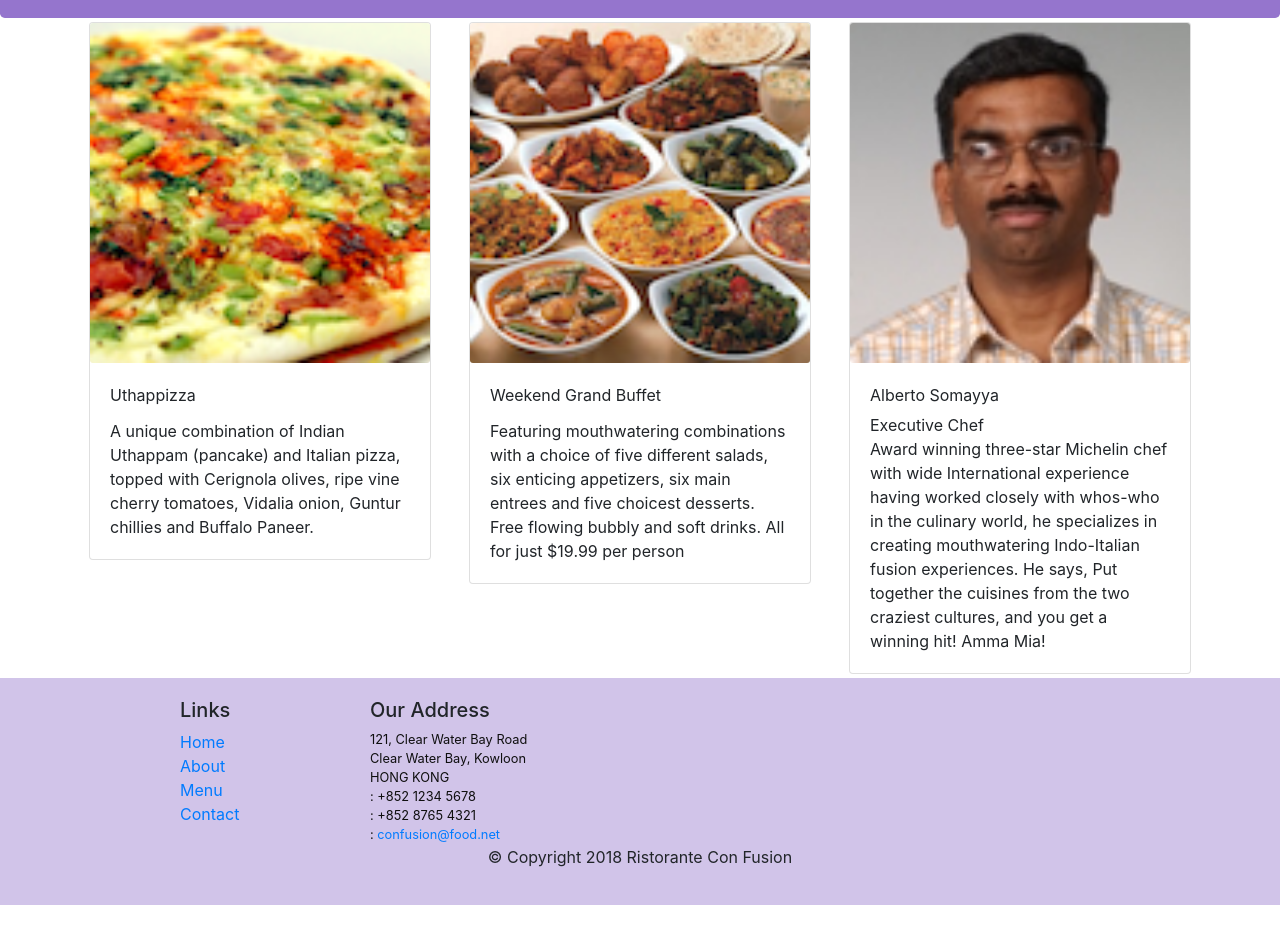
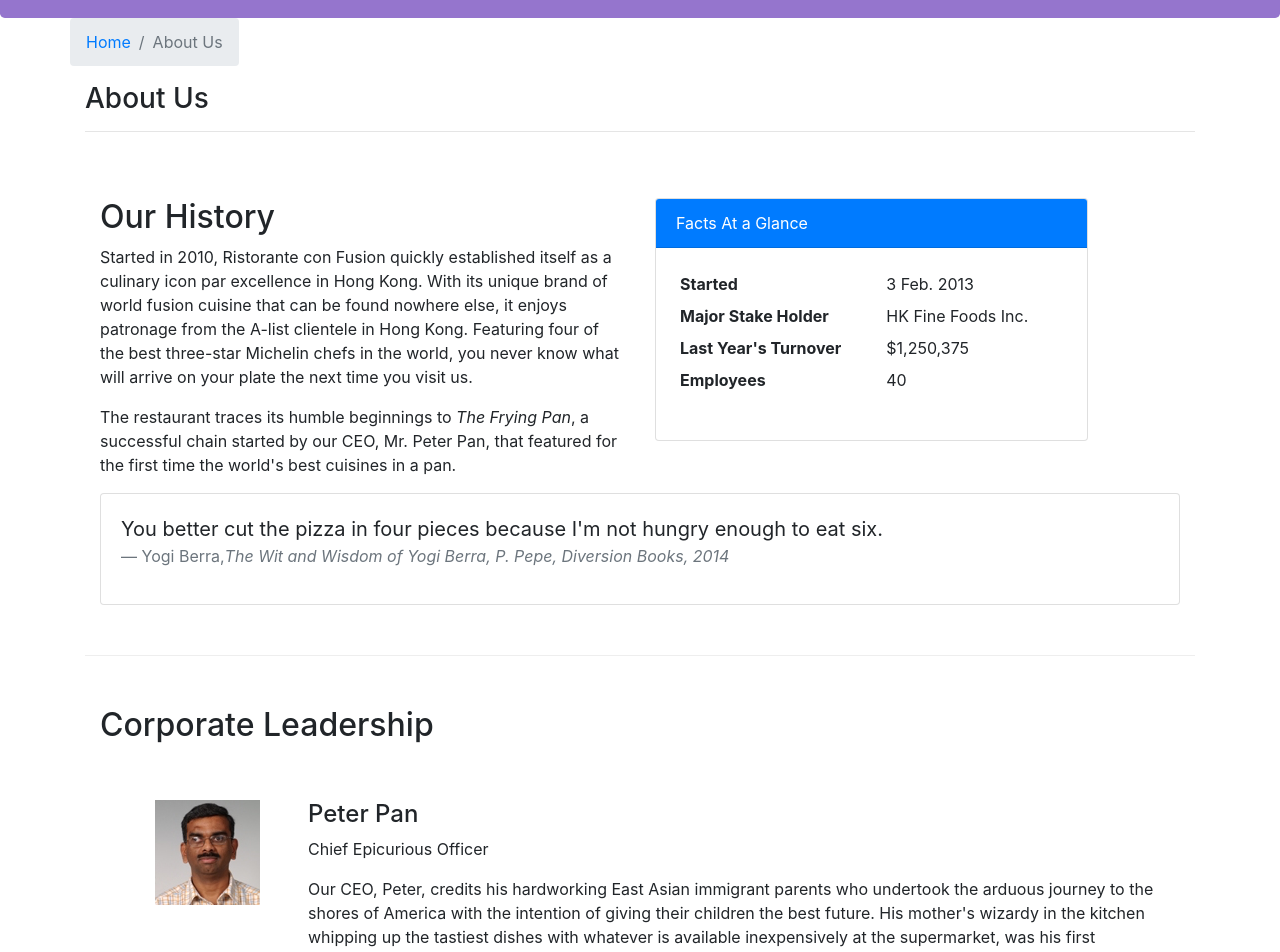
Before and after one commit to Raviteja582/react_course, a React (Create React App) app: page /aboutus in a window 1280 px wide. Before the commit this address led to /home. Shown: the part 300-1252 px from the top of the page. Before the commit the page ends 1205 px from the top, so only its background shows below. Built offline with nearby package versions, Linux system fonts and the light colour scheme; the HTML template or start-up script is replaced by a standard one.

Commit message:
Added AboutComponent in the MainComponent.

```diff
--- /dev/null
+++ b/src/components/AboutComponent.js
@@ -0,0 +1,93 @@
+import React from 'react';
+import { Breadcrumb, BreadcrumbItem, Card, CardBody, CardHeader, Media } from 'reactstrap';
+import { Link } from 'react-router-dom';
+
+function RenerList({leaders}){
+    return (
+        <div key={leaders.id} className="col-12 mt-5">
+            <Media tag="li">
+                <Media left>
+                    <Media object src={leaders.image} alt={leaders.name} />
+                </Media>
+                <Media body className="ml-5">
+                    <Media heading>{leaders.name}</Media>
+                    <p>{leaders.designation}</p>
+                    <p>{leaders.description}</p>
+                </Media>
+            </Media>
+        </div>
+    );
+}
+
+
+function About(props) {
+    const leaders = props.leaders.map((leader) => {
+        return (
+            <RenerList leaders={leader} />
+        );
+    });
+    return(
+        <div className="container">
+            <div className="row">
+                <Breadcrumb>
+                    <BreadcrumbItem><Link to="/home">Home</Link></BreadcrumbItem>
+                    <BreadcrumbItem active>About Us</BreadcrumbItem>
+                </Breadcrumb>
+                <div className="col-12">
+                    <h3>About Us</h3>
+                    <hr />
+                </div>
+            </div>
+            <div className="row row-content">
+                <div className="col-12 col-md-6">
+                    <h2>Our History</h2>
+                    <p>Started in 2010, Ristorante con Fusion quickly established itself as a culinary icon par excellence in Hong Kong. With its unique brand of world fusion cuisine that can be found nowhere else, it enjoys patronage from the A-list clientele in Hong Kong.  Featuring four of the best three-star Michelin chefs in the world, you never know what will arrive on your plate the next time you visit us.</p>
+                    <p>The restaurant traces its humble beginnings to <em>The Frying Pan</em>, a successful chain started by our CEO, Mr. Peter Pan, that featured for the first time the world's best cuisines in a pan.</p>
+                </div>
+                <div className="col-12 col-md-5">
+                    <Card>
+                        <CardHeader className="bg-primary text-white">Facts At a Glance</CardHeader>
+                        <CardBody>
+                            <dl className="row p-1">
+                                <dt className="col-6">Started</dt>
+                                <dd className="col-6">3 Feb. 2013</dd>
+                                <dt className="col-6">Major Stake Holder</dt>
+                                <dd className="col-6">HK Fine Foods Inc.</dd>
+                                <dt className="col-6">Last Year's Turnover</dt>
+                                <dd className="col-6">$1,250,375</dd>
+                                <dt className="col-6">Employees</dt>
+                                <dd className="col-6">40</dd>
+                            </dl>
+                        </CardBody>
+                    </Card>
+                </div>
+                <div className="col-12">
+                    <Card>
+                        <CardBody className="bg-faded">
+                            <blockquote className="blockquote">
+                                <p className="mb-0">You better cut the pizza in four pieces because
+                                    I'm not hungry enough to eat six.</p>
+                                <footer className="blockquote-footer">Yogi Berra,
+                                <cite title="Source Title">The Wit and Wisdom of Yogi Berra,
+                                    P. Pepe, Diversion Books, 2014</cite>
+                                </footer>
+                            </blockquote>
+                        </CardBody>
+                    </Card>
+                </div>
+            </div>
+            <div className="row row-content">
+                <div className="col-12">
+                    <h2>Corporate Leadership</h2>
+                </div>
+                <div className="col-12">
+                    <Media list>
+                        {leaders}
+                    </Media>
+                </div>
+            </div>
+        </div>
+    );
+}
+
+export default About;
--- a/src/components/MainComponent.js
+++ b/src/components/MainComponent.js
@@ -5,6 +5,7 @@
 import Details from './DishdetailComponent';
 import Header from './HeaderComponent';
 import Contact from './ContactComponent';
+import About from './AboutComponent';
 import Footer from './FooterComponent';
 import Home from './HomeComponent';
 import { Switch,Route,Redirect } from 'react-router-dom';
@@ -53,6 +54,7 @@
 					<Route exact path="/menu" component={() => <Menu dish={this.state.dishes} />} />
 					<Route path='/menu/:dishId' component={DishWithId} />
 					<Route exact path="/contactus" component={Contact} />
+					<Route exact path="/aboutus" component={() => <About leaders={this.state.leaders} />} />
 					<Redirect to="/home" />
 				</Switch>
 				<Footer />
```
